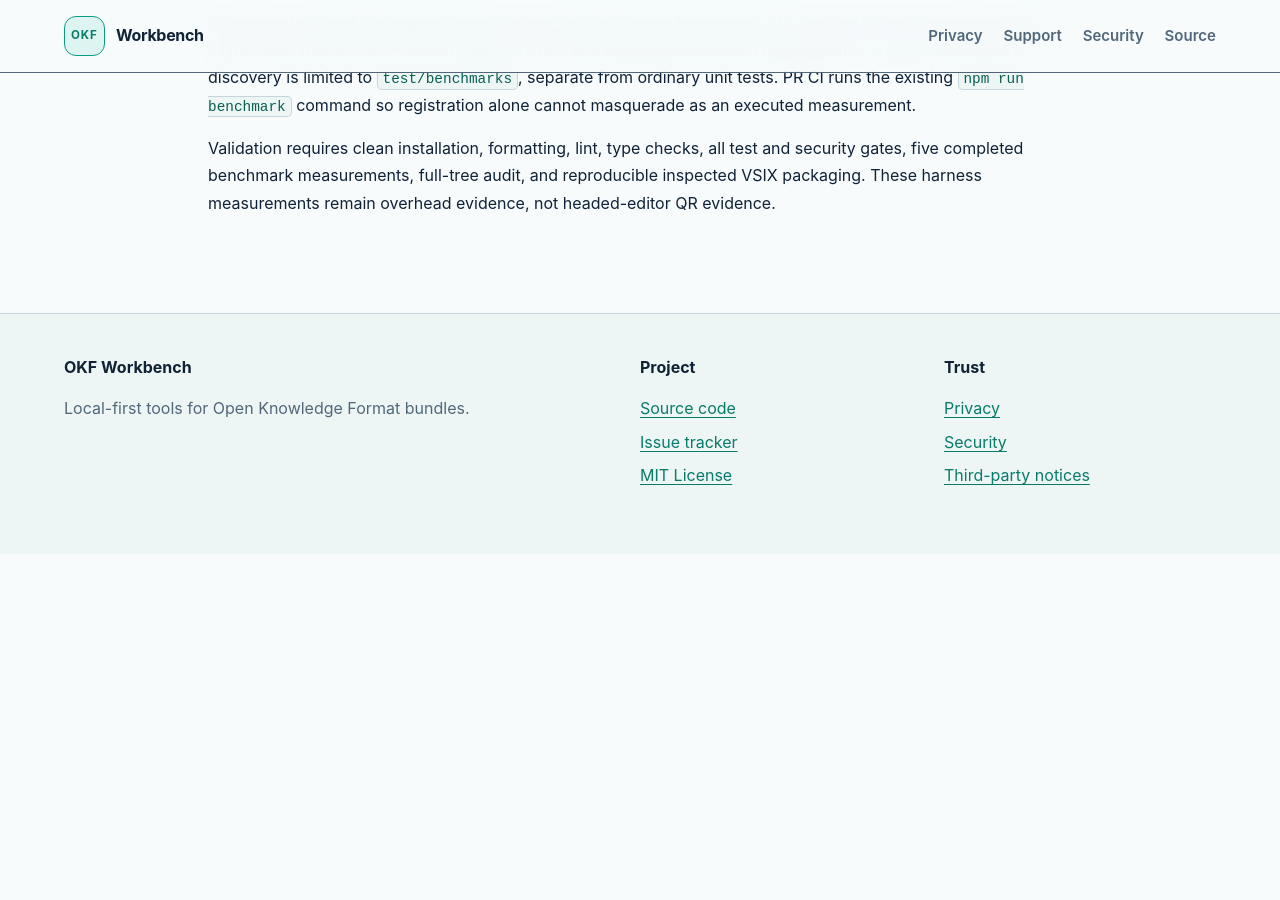
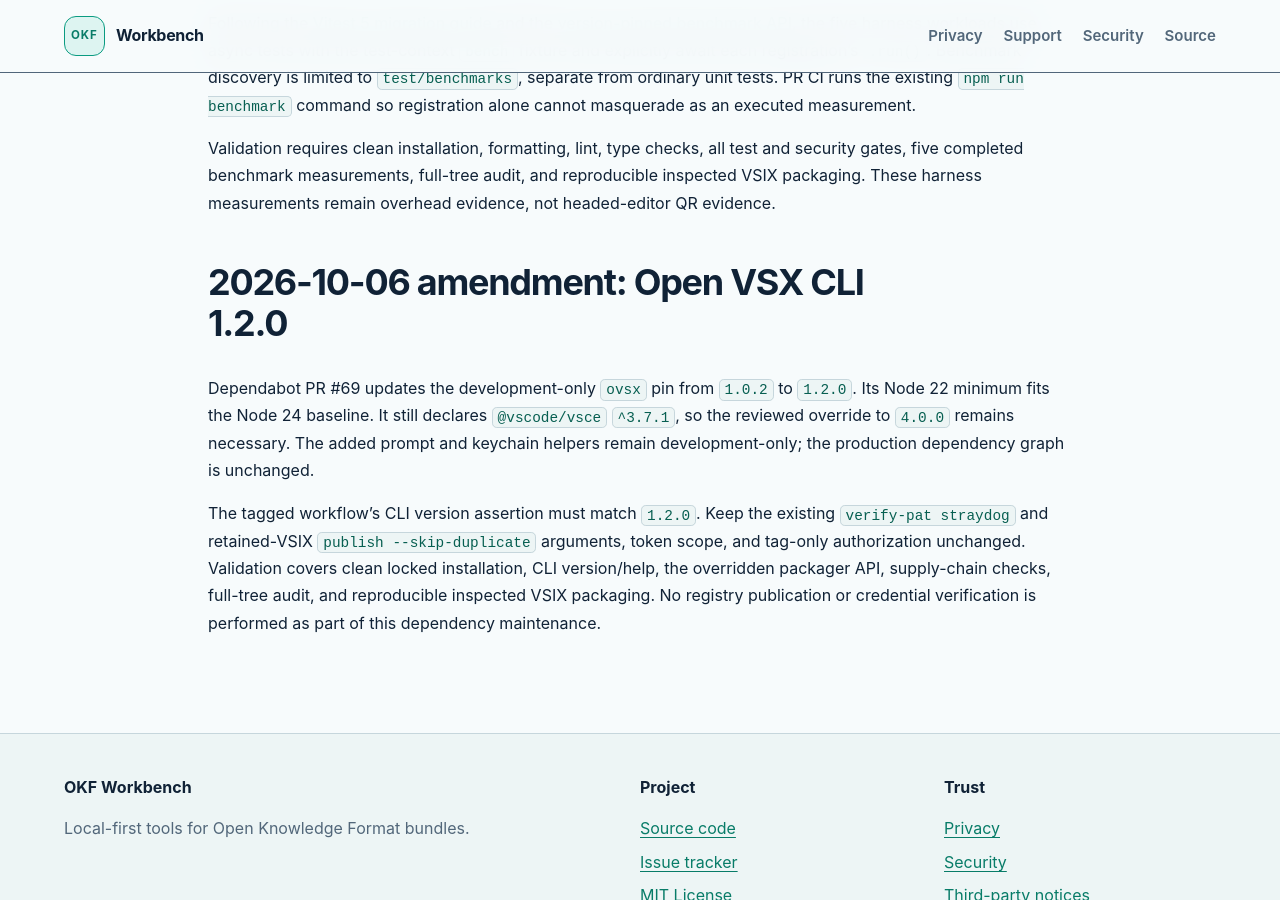
Before and after one commit to koizumikento/okf-workbench, a Jekyll site: the page built from docs/decisions/0013-development-tooling-security-updates.md, in a window 1280 px wide and 900 px high, scrolled down 2458 px. Built offline with Jekyll 4.4.1, drawn with Linux system fonts in a browser that asks for light colours; our own code applies the rules of GitHub Pages for plain Markdown files; before the commit the page ends 3012 px from its top, so only the background shows below that; some of the changed text lies outside the part shown.

Commit message:
fix: align Open VSX release assertion and tooling decision

```diff
--- a/docs/decisions/0013-development-tooling-security-updates.md
+++ b/docs/decisions/0013-development-tooling-security-updates.md
@@ -25,7 +25,8 @@ affected secretlint/globby/fast-glob dependency chain and removes fast-uri from
   dependencies. Keep Node 24, the existing npm/esbuild/Cargo pipeline, and the published editor
   API floor.
 - Override transitive `@vscode/vsce` with `$@vscode/vsce`, matching the exact direct version.
-  Retain `ovsx` `1.0.2` and verify its CLI startup and the existing `createVSIX` API offline.
+  Pin `ovsx` `1.2.0` (see the amendment below) and verify its CLI startup and the existing
+  `createVSIX` API offline.
 - Refresh affected indirect dependencies within their existing ranges. Preserve the approved
   production dependency graph and its notices.
 - Review the `@vscode/vsce-sign` `2.1.0` installer and synchronize its exact allowlist entry with
@@ -62,3 +63,17 @@ alone cannot masquerade as an executed measurement.
 Validation requires clean installation, formatting, lint, type checks, all test and security
 gates, five completed benchmark measurements, full-tree audit, and reproducible inspected VSIX
 packaging. These harness measurements remain overhead evidence, not headed-editor QR evidence.
+
+## 2026-10-06 amendment: Open VSX CLI 1.2.0
+
+Dependabot PR #69 updates the development-only `ovsx` pin from `1.0.2` to `1.2.0`.
+Its Node 22 minimum fits the Node 24 baseline. It still declares `@vscode/vsce` `^3.7.1`,
+so the reviewed override to `4.0.0` remains necessary. The added prompt and keychain
+helpers remain development-only; the production dependency graph is unchanged.
+
+The tagged workflow's CLI version assertion must match `1.2.0`. Keep the existing
+`verify-pat straydog` and retained-VSIX `publish --skip-duplicate` arguments, token scope,
+and tag-only authorization unchanged. Validation covers clean locked installation,
+CLI version/help, the overridden packager API, supply-chain checks, full-tree audit,
+and reproducible inspected VSIX packaging. No registry publication or credential
+verification is performed as part of this dependency maintenance.
```
Also changed, not shown: docs/implementation-environment.md (+2 -2 lines), .github/workflows/open-vsx-release.yml.
